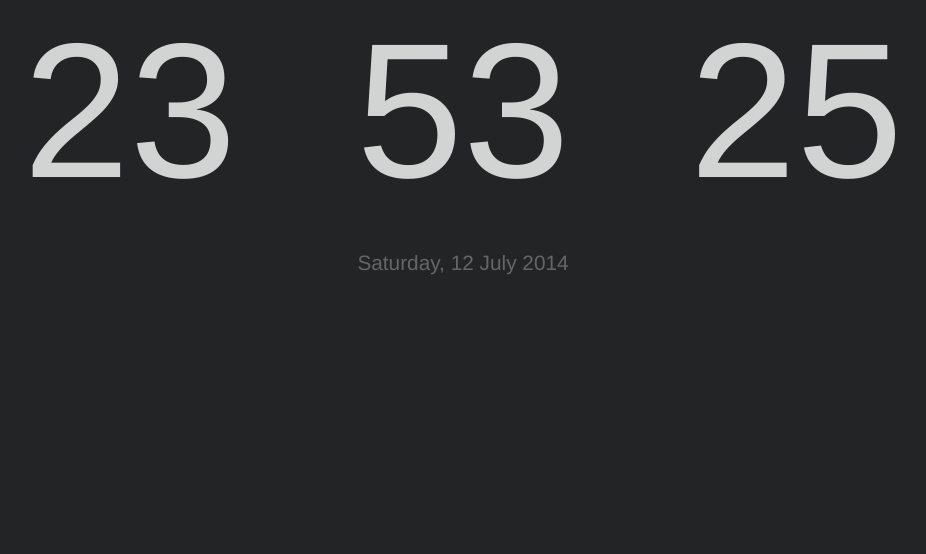
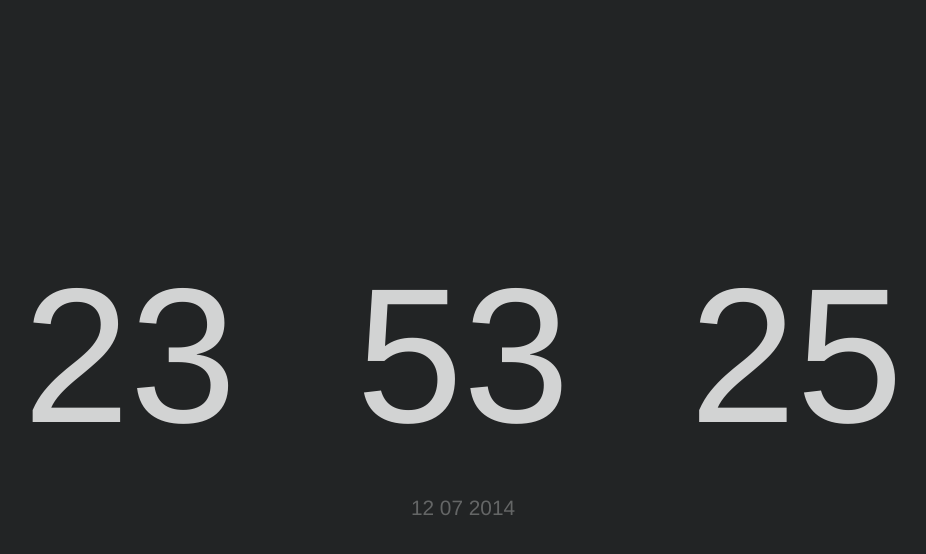
Before and after one commit to breach/mod_newtab, a website: page controls/newtab/index.html in a window 1280 px wide. Shown: the whole page, without its empty margins (177-1103 px from the left). Drawn offline with Linux system fonts and the light colour scheme.

Commit message:
Style tweaks; Vertically center clock, use lighter font-weight for date and simplify date

```diff
--- a/controls/newtab/css/main.css
+++ b/controls/newtab/css/main.css
@@ -2,8 +2,11 @@ body {
     color: rgba(255, 255, 255, 0.8);
     font-family: 'HelveticaNeue-UltraLight','Helvetica Neue UltraLight','Helvetica Neue','Open-Light',sans-serif;
     background-color: rgb(34, 36, 37);
-    margin: 0 auto;
-    height: 100%;
+    margin: auto;
+    height: 310px;
+
+    position: absolute;
+    top: 0; left: 0; right: 0; bottom: 0;
 }
 
 #time {
@@ -37,6 +40,6 @@ body {
     text-align: center;
     font-weight: normal;
     margin: 30px 0;
-    font-family: 'Helvetica Neue','Open-Reg',sans-serif;
+    font-family: 'HelveticaNeue-UltraLight','Helvetica Neue UltraLight','Helvetica Neue','Open-Light',sans-serif;
     color: rgba(255, 255, 255, 0.3);
 }
--- a/controls/newtab/index.html
+++ b/controls/newtab/index.html
@@ -11,7 +11,7 @@
         <span class="minute">{{ date.tz | date:'mm' }}</span>
         <span class="second">{{ date.tz | date:'ss' }}</span>
     </div>
-    <div class="date">{{ date.tz | date:'EEEE, d MMMM yyyy' }}</div>
+    <div class="date">{{ date.tz | date:'d MM yyyy' }}</div>
 
     <script src="./js/vendor/angular.min.js"></script>
     <script src="./js/app.js"></script>
```
